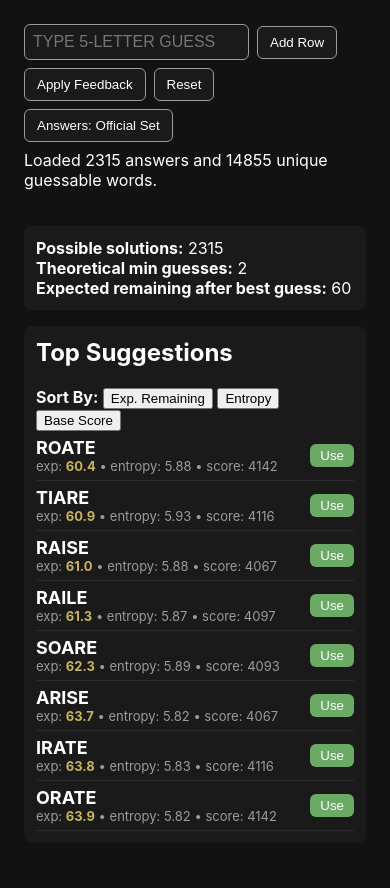
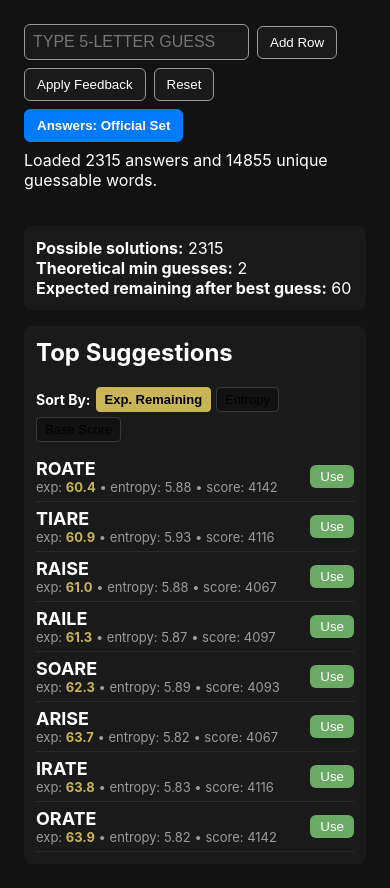
Before and after one commit to tetradecasyllabic/SwordleHelper, a plain HTML site: page index.html in a window 390 px wide. Before the commit the page ends 867 px from the top, so only its background shows below. Drawn offline with Linux system fonts and the light colour scheme.

Commit message:
Update style.css

```diff
--- a/style.css
+++ b/style.css
@@ -7,6 +7,7 @@
     --accent-green: #6aaa64;
     --accent-yellow: #c9b458;
     --accent-gray: #3a3a3c;
+    --accent-blue: #007bff; /* Added for toggle button */
 }
 
 * { box-sizing: border-box; }
@@ -28,6 +29,7 @@ main {
     padding: 24px;
 }
 
+/* --- Controls Section --- */
 .controls {
     display: flex;
     gap: 8px;
@@ -53,11 +55,23 @@ main {
     padding: 8px 12px;
     color: var(--text);
     cursor: pointer;
-  transition: background 0.2s;
+    transition: background 0.2s, border-color 0.2s;
 }
 
 .controls button:hover { background: #2a2a2b; }
 
+#toggleAnswersBtn {
+    background: var(--accent-blue);
+    border-color: var(--accent-blue);
+    font-weight: bold;
+}
+
+#toggleAnswersBtn:hover {
+    background: #0069d9;
+}
+
+
+/* --- Board & Tiles --- */
 #board {
     display: flex;
     flex-direction: column;
@@ -92,10 +106,13 @@ main {
 
 .tile:hover { transform: scale(1.05); }
 
+/* Tile States */
 .tile.state-0 { background: var(--accent-gray); color: #fff; border-color: var(--accent-gray); }
 .tile.state-1 { background: var(--accent-yellow); color: #000; border-color: var(--accent-yellow); }
 .tile.state-2 { background: var(--accent-green); color: #fff; border-color: var(--accent-green); }
 
+
+/* --- Info, Stats, & Suggestions --- */
 #info {
     display: flex;
     gap: 16px;
@@ -107,11 +124,41 @@ main {
     background: var(--panel);
     padding: 12px;
     border-radius: 8px;
-  flex: 1 1 300px;
+    flex: 1 1 300px; /* Allows panels to wrap and grow */
 }
 
 #suggestionsWrap h2, #possibleAnswersWrap h2 {
     margin-top: 0;
+}
+
+/* Suggestion Sorting Controls */
+.sort-controls {
+    display: flex;
+    gap: 5px;
+    align-items: center;
+    margin-bottom: 10px;
+    flex-wrap: wrap;
+    font-size: 14px;
+}
+
+.sort-controls strong {
+    white-space: nowrap;
+}
+
+.sort-controls button {
+    padding: 4px 8px;
+    font-size: 13px;
+    border-radius: 4px;
+    background: var(--bg);
+    border: 1px solid #3a3a3c;
+}
+
+/* Highlight the active sorting button */
+.sort-controls button.active-sort {
+    background: var(--accent-yellow);
+    color: #000;
+    border-color: var(--accent-yellow);
+    font-weight: bold;
 }
 
 #suggestions, #possibleAnswers {
@@ -122,7 +169,7 @@ main {
     overflow-y: auto;
 }
 
-#suggestions li, #possibleAnswers li {
+#suggestions li {
     display: flex;
     justify-content: space-between;
     align-items: center;
@@ -131,7 +178,7 @@ main {
 }
 
 .sugg-left { display: flex; flex-direction: column; }
-.sugg-word { font-weight: bold; font-size: 18px; }
+.sugg-word { font-weight: bold; font-size: 18px; text-transform: uppercase;}
 .sugg-meta { font-size: 13px; color: var(--muted); }
 
 .useBtn {
@@ -146,12 +193,17 @@ main {
 
 .useBtn:hover { background: #599c55; }
 
-.hidden { display: none; }
+.hidden { display: none !important; }
 
-/* NEW: highlight possible answers letters as tiles */
+/* Possible Answers List Styling */
+#possibleAnswers {
+    display: flex;
+    flex-wrap: wrap;
+}
+
 #possibleAnswers li {
     display: inline-block;
-  margin: 2px 4px;
+    margin: 2px 4px 2px 0;
     padding: 4px 6px;
     background: #2a2a2b;
     border-radius: 4px;
@@ -159,6 +211,7 @@ main {
     text-transform: uppercase;
     cursor: default;
     transition: background 0.2s;
+    border: none;
 }
 
 #possibleAnswers li:hover { background: #3a3a3c; }
```
Lines whose indentation alone changed are shown as unchanged.
